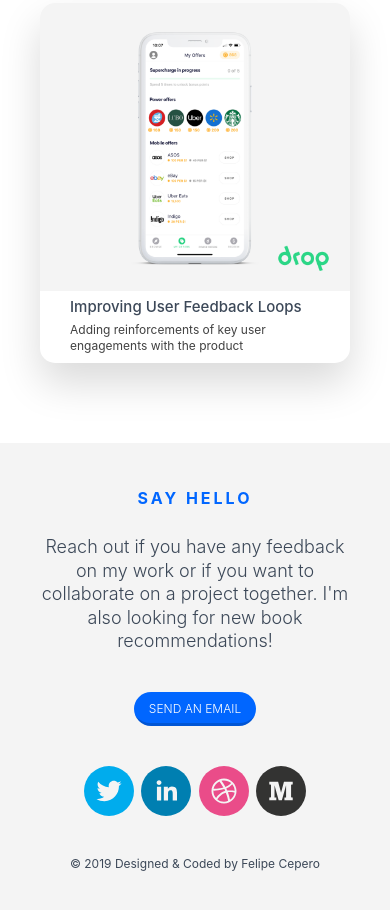
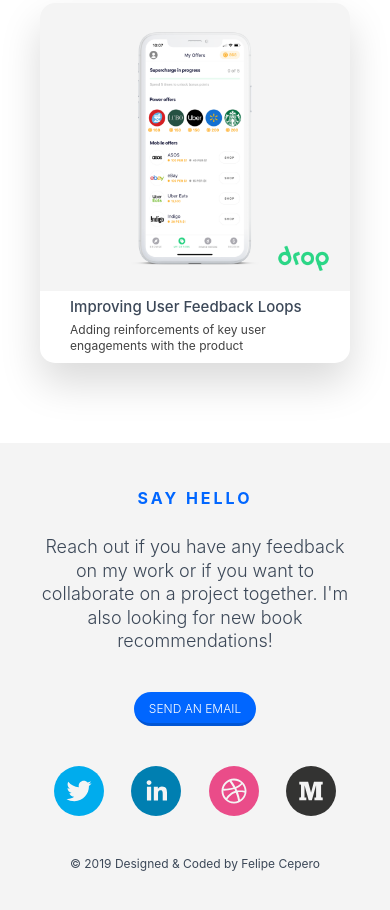
Before and after one commit to ceperof/Product-Website, a Gatsby site: page / in a window 390 px wide. Shown: the part 1870-2780 px from the top of the page. Built offline with nearby package versions, Linux system fonts and the light colour scheme; Gatsby itself is replaced by a stand-in of ours.

Commit message:
Social Media Buttons Spacing

```diff
--- a/src/components/Footer.css
+++ b/src/components/Footer.css
@@ -134,7 +134,7 @@
 
     @media (max-width: 600px) {
         .FooterSocialMedia {
-        margin: 2em 4em;
+        margin: 2em 2em;
         }
 }
 
```
